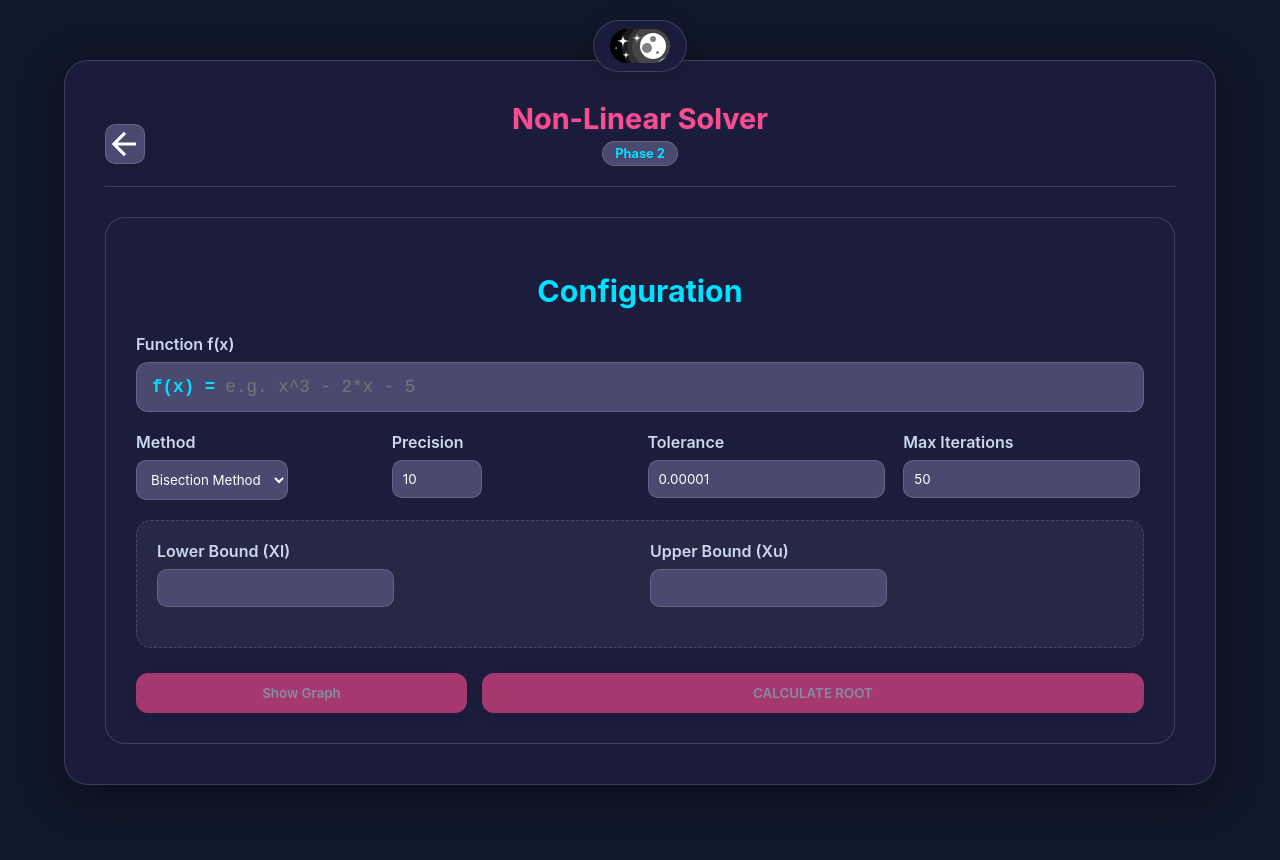
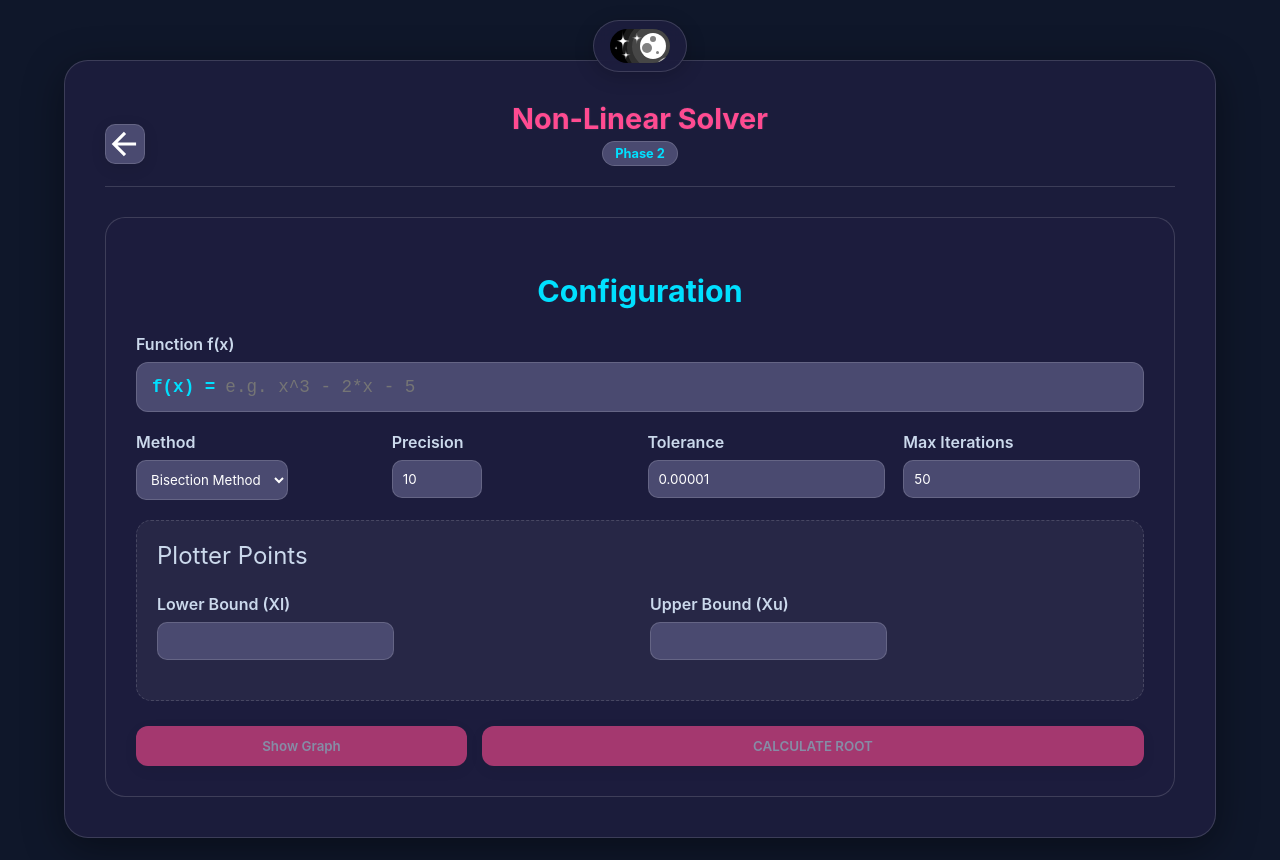
Before and after one commit to AhmadxSaied/Matrices, an Angular app in the folder Matrix Frontend/: page /phase2 in a window 1280 px wide. Built offline with nearby package versions, Linux system fonts and the light colour scheme.

Commit message:
Stylist Saied

```diff
--- a/Matrix Frontend/src/app/phase2/phase2.html
+++ b/Matrix Frontend/src/app/phase2/phase2.html
@@ -2,9 +2,9 @@
 ">
 
     <div class="nav-header">
-        <button class="icon-btn back-btn" (click)="goHome()" >
+        <button class="icon-btn back-btn" (click)="goHome()">
             <svg viewBox="0 0 24 24" fill="none" stroke="currentColor" stroke-width="2">
-                <path d="M19 12H5M12 19l-7-7 7-7"/>
+                <path d="M19 12H5M12 19l-7-7 7-7" />
             </svg>
         </button>
         <div class="header-title">
@@ -21,7 +21,8 @@
                 <label>Function f(x)</label>
                 <div class="input-wrapper">
                     <span class="prefix">f(x) =</span>
-                    <input type="text" [(ngModel)]="functionStr" placeholder="e.g. x^3 - 2*x - 5" class="equation-input">
+                    <input type="text" [(ngModel)]="functionStr" placeholder="e.g. x^3 - 2*x - 5"
+                        class="equation-input">
                 </div>
             </div>
 
@@ -52,7 +53,23 @@
             </div>
 
             <div class="dynamic-inputs animate-fade">
+                @if (!isBracketMethod) {
+                <div class="dynamic-inputs animate-fade">
+                    <p style="font-size: 1.5rem; margin-top: 0px;">Plotter Points</p>
+                    <div class="bracket-group">
+                        <div class="form-group">
+                            <label class="text-accent">Lower Plot Bound </label>
+                            <input type="number" [(ngModel)]="xl" class="highlight-input">
+                        </div>
+                        <div class="form-group">
+                            <label class="text-primary">Upper Plot Bound </label>
+                            <input type="number" [(ngModel)]="xu" class="highlight-input">
+                        </div>
+                    </div>
+                </div>
+                }
                 @if(isBracketMethod) {
+                <p style="font-size: 1.5rem; margin-top: 0px;">Plotter Points</p>
                 <div class="bracket-group">
                     <div class="form-group">
                         <label class="text-accent">Lower Bound (Xl)</label>
```
Lines whose indentation alone changed are shown as unchanged.
